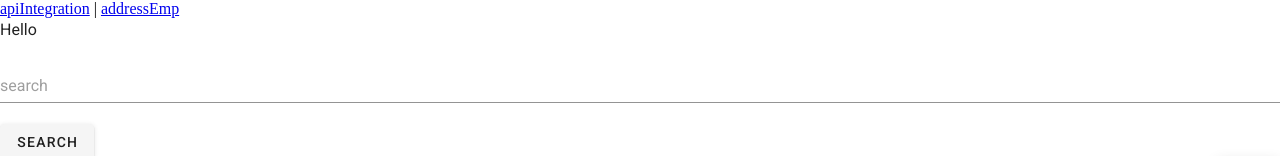
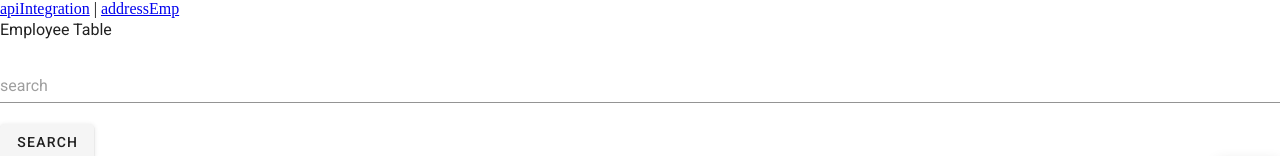
Before and after one commit to Chethan2122/JavaScript, a Vue app: page /apiIntegration in a window 1280 px wide. Shown: the top 156 px of the page. Built offline with nearby package versions, Linux system fonts and the light colour scheme; no server answers.

Commit message:
searchbar

```diff
--- a/src/components/addressEmp.vue
+++ b/src/components/addressEmp.vue
@@ -1,7 +1,7 @@
 <template>
     <v-app>
         <div>
-            <p>Hello</p>
+            <p>Employee Address</p>
             <div>
                 <searchElement :random='link' @searchFunc="searchElement" />
             </div>
--- a/src/components/apiIntegration.vue
+++ b/src/components/apiIntegration.vue
@@ -1,7 +1,7 @@
 <template>
     <v-app>
         <div>
-        <p>Hello</p>
+        <p>Employee Table</p>
         <div>
         <searchElement :random='link' @searchFunc="searchElement"/>
     </div>
```
